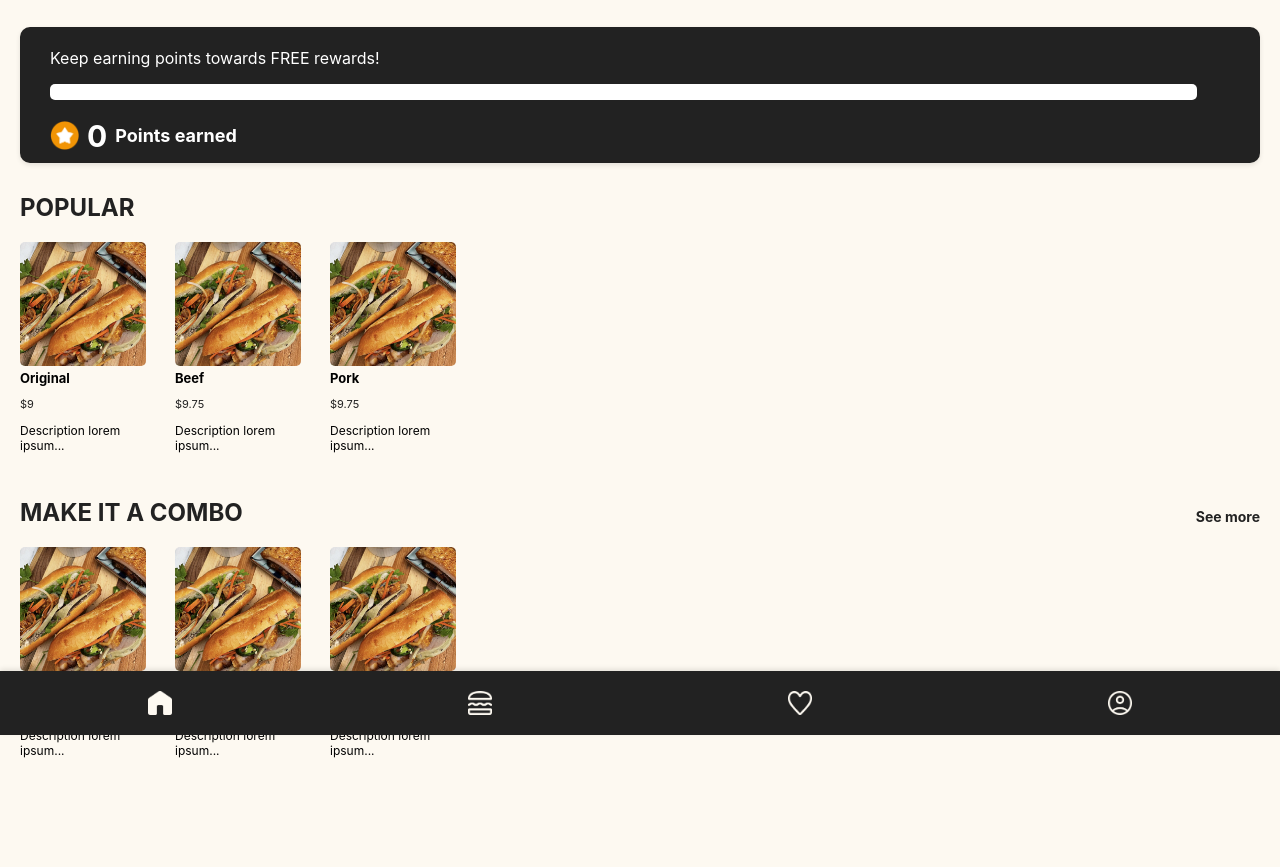
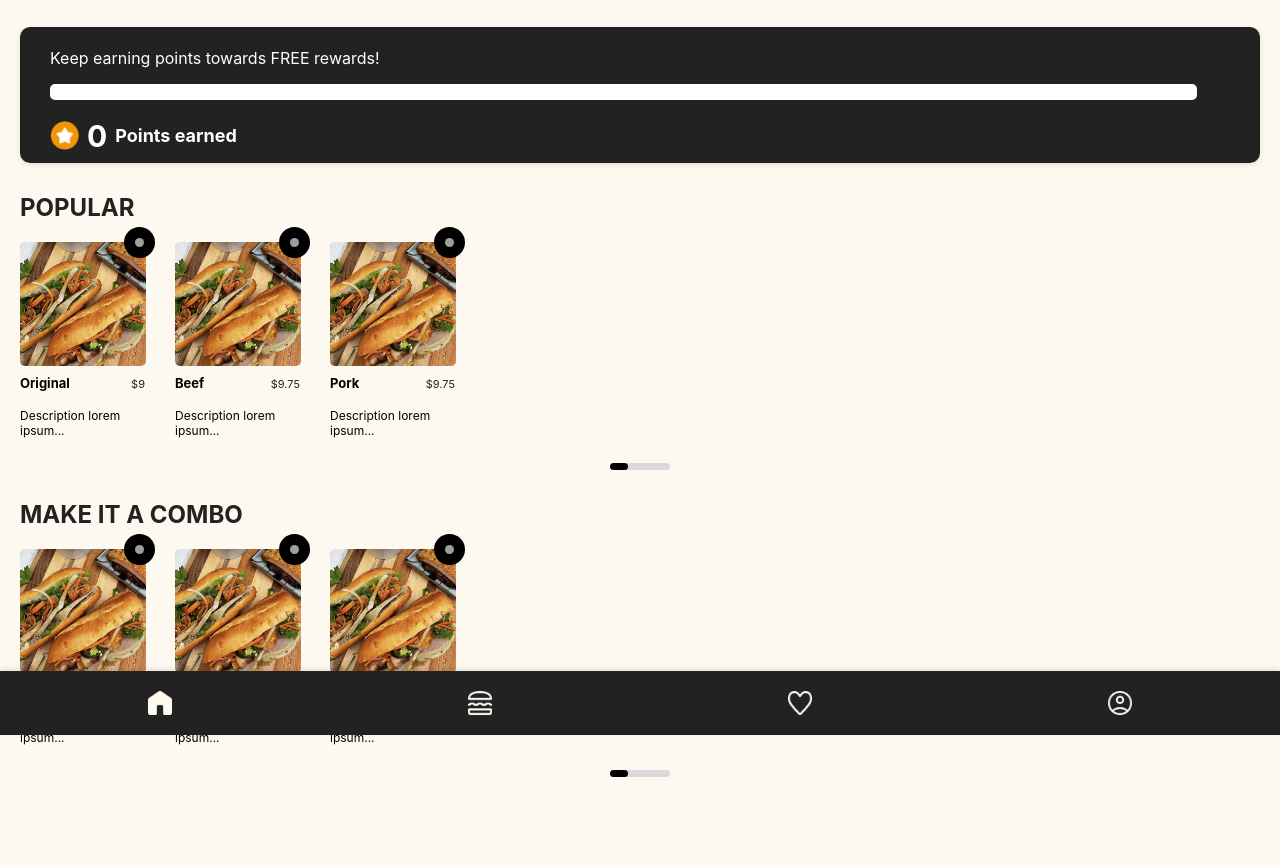
Before and after one commit to mjc498/idm216-lennox-app, a PHP site: page / in a window 1280 px wide. Shown: the part 65-932 px from the top of the page. Before the commit the page ends 823 px from the top, so only its background shows below. Run offline with PHP 8.4, Linux system fonts and the light colour scheme; grey boxes are pictures that could not be loaded.

Commit message:
🤍 home layout

```diff
--- a/public_html/index.php
+++ b/public_html/index.php
@@ -34,46 +34,82 @@ require '../config.php';
             <div class="orders-container">
                 <div class="order-item">
                     <img src="images/placeholder.png" alt="Placeholder image">
+                    <div class="add-icon">
+                        <img src="icons/add-icon.png" alt="Add item">
+                    </div>
+                    <div class="item-info">
                         <h3>Original</h3>
                         <p class="price">$9</p>
+                    </div>
                     <p>Description lorem ipsum...</p>
                 </div>
                 <div class="order-item">
                     <img src="images/placeholder.png" alt="Placeholder image">
+                    <div class="add-icon">
+                        <img src="icons/add-icon.png" alt="Add item">
+                    </div>
+                    <div class="item-info">
                         <h3>Beef</h3>
                         <p class="price">$9.75</p>
+                    </div>
                     <p>Description lorem ipsum...</p>
                 </div>
                 <div class="order-item">
                     <img src="images/placeholder.png" alt="Placeholder image">
+                    <div class="add-icon">
+                        <img src="icons/add-icon.png" alt="Add item">
+                    </div>
+                    <div class="item-info">
                         <h3>Pork</h3>
                         <p class="price">$9.75</p>
+                    </div>
                     <p>Description lorem ipsum...</p>
                 </div>
+            </div>
+            <div class="scroll-indicator">
+                <div class="scroll-fill"></div>
             </div>
         </section>
 
         <section>
-            <h2 class="section-title">MAKE IT A COMBO<span class="see-more">See more</span></h2>
-            <div class="popular-items">
+            <h2 class="section-title">MAKE IT A COMBO</h2>
+            <div class="orders-container">
                 <div class="order-item">
                     <img src="images/placeholder.png" alt="Placeholder image">
+                    <div class="add-icon">
+                        <img src="icons/add-icon.png" alt="Add item">
+                    </div>
+                    <div class="item-info">
                         <h3>Fries</h3>
                         <p class="price">$2</p>
+                    </div>
                     <p>Description lorem ipsum...</p>
                 </div>
                 <div class="order-item">
                     <img src="images/placeholder.png" alt="Placeholder image">
+                    <div class="add-icon">
+                        <img src="icons/add-icon.png" alt="Add item">
+                    </div>
+                    <div class="item-info">
                         <h3>Cheese Fries</h3>
                         <p class="price">$4</p>
+                    </div>
                     <p>Description lorem ipsum...</p>
                 </div>
                 <div class="order-item">
                     <img src="images/placeholder.png" alt="Placeholder image">
+                    <div class="add-icon">
+                        <img src="icons/add-icon.png" alt="Add item">
+                    </div>
+                    <div class="item-info">
                         <h3>Loaded Fries</h3>
                         <p class="price">$4</p>
+                    </div>
                     <p>Description lorem ipsum...</p>
                 </div>
+            </div>
+            <div class="scroll-indicator">
+                <div class="scroll-fill"></div>
             </div>
         </section>
     </main>
@@ -85,5 +121,17 @@ require '../config.php';
         <img src="icons/profile-icon.png" alt="Profile" aria-label="View profile">
     </nav>
 
+    <script>
+        const scrollContainer = document.getElementById('scrollContainer');
+        const scrollFill = document.getElementById('scrollFill');
+
+        scrollContainer.addEventListener('scroll', () => {
+            let maxScroll = scrollContainer.scrollWidth - scrollContainer.clientWidth;
+            let scrollPosition = scrollContainer.scrollLeft;
+            let scrollPercentage = (scrollPosition / maxScroll) * 100;
+            scrollFill.style.width = `${scrollPercentage}%`;
+        });
+    </script>
+
 </body>
 </html>
```
Lines whose indentation alone changed are shown as unchanged.
